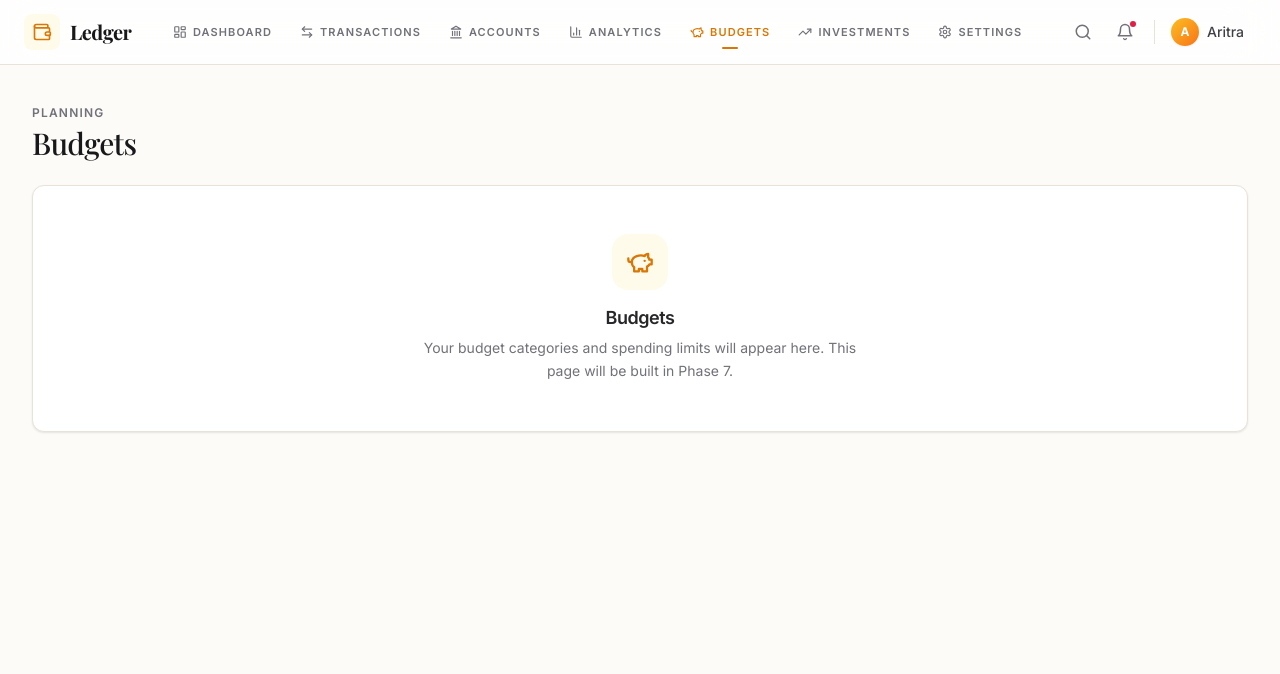
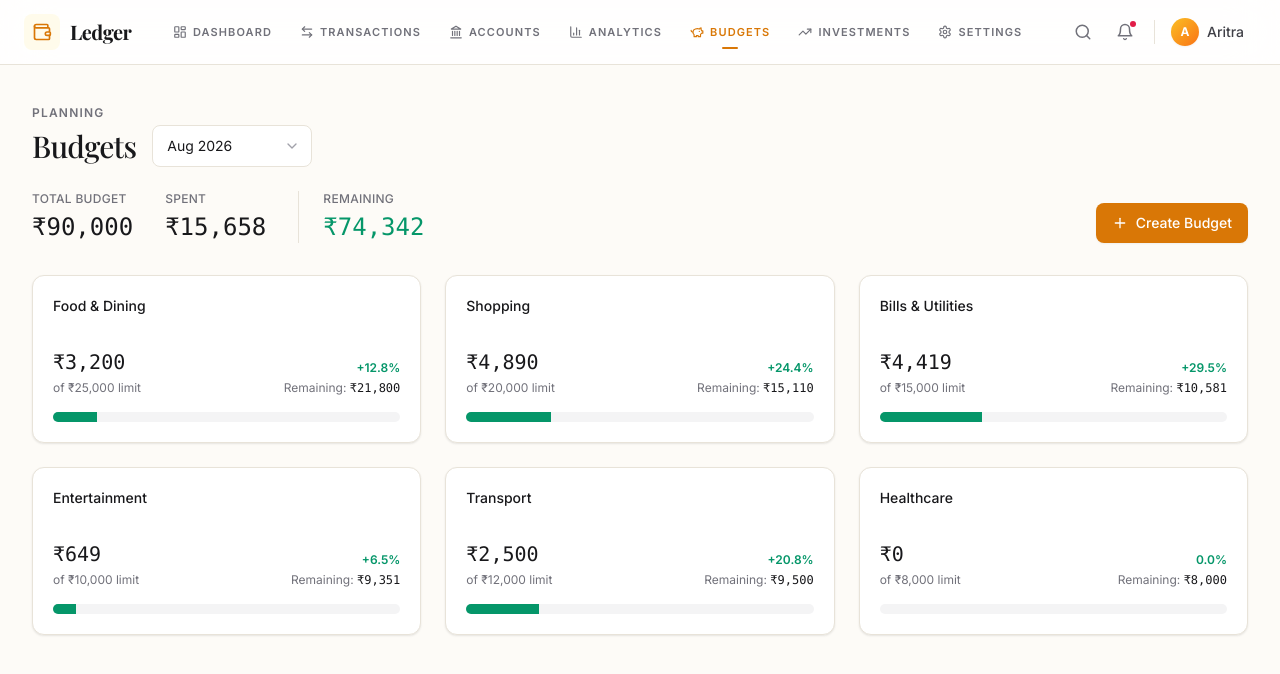
Before and after one commit to aritraio/FSD-2-Project, a React (Vite) app: page /budgets in a window 1280 px wide. Shown: the top 674 px of the page. Built offline with nearby package versions, Linux system fonts and the light colour scheme; a web font is replaced by a local one.

Commit message:
feat: implement full budget management dashboard with CRUD functionality and monthly filtering

```diff
--- a/src/pages/BudgetsPage.jsx
+++ b/src/pages/BudgetsPage.jsx
@@ -1,20 +1,184 @@
-import React from 'react';
-import { PiggyBank } from 'lucide-react';
+import React, { useState, useEffect, useMemo } from 'react';
+import { Plus } from 'lucide-react';
+import Button from '../components/ui/Button';
+import Select from '../components/ui/Select';
+import EmptyState from '../components/ui/EmptyState';
+import BudgetCard from '../components/budgets/BudgetCard';
+import BudgetModal from '../components/budgets/BudgetModal';
+import {
+  getBudgets,
+  saveBudget,
+  updateBudget,
+  deleteBudget,
+  getTransactions,
+} from '../services/storage';
+import { calcBudgetUtilization } from '../utils/calculations';
+import { formatINR } from '../utils/formatCurrency';
+import { format } from 'date-fns';
 
 export default function BudgetsPage() {
+  const [budgets, setBudgets] = useState([]);
+  const [transactions, setTransactions] = useState([]);
+
+  const [isModalOpen, setIsModalOpen] = useState(false);
+  const [editingBudget, setEditingBudget] = useState(null);
+
+  const [selectedMonth, setSelectedMonth] = useState('');
+
+  // Load initial data
+  useEffect(() => {
+    setBudgets(getBudgets());
+    setTransactions(getTransactions());
+    setSelectedMonth(format(new Date(), 'yyyy-MM'));
+  }, []);
+
+  // Extract unique months for filter from transactions
+  const monthOptions = useMemo(() => {
+    const monthMap = new Map();
+    // Always include current month
+    const currentKey = format(new Date(), 'yyyy-MM');
+    const currentLabel = format(new Date(), 'MMM yyyy');
+    monthMap.set(currentKey, currentLabel);
+
+    transactions.forEach((tx) => {
+      if (tx.date) {
+        const d = new Date(tx.date);
+        if (!isNaN(d.getTime())) {
+          const key = tx.date.substring(0, 7);
+          const label = format(d, 'MMM yyyy');
+          if (!monthMap.has(key)) monthMap.set(key, label);
+        }
+      }
+    });
+    return Array.from(monthMap.entries())
+      .map(([key, label]) => ({ value: key, label }))
+      .sort((a, b) => b.value.localeCompare(a.value)); // newest first
+  }, [transactions]);
+
+  // Derived Budgets Data for selected month
+  const budgetData = useMemo(() => {
+    return calcBudgetUtilization(budgets, transactions, selectedMonth);
+  }, [budgets, transactions, selectedMonth]);
+
+  // Overall Summary for selected month
+  const { totalBudget, totalSpent, totalRemaining } = useMemo(() => {
+    let budgetTotal = 0;
+    let spentTotal = 0;
+
+    budgetData.forEach(b => {
+      budgetTotal += b.limit;
+      spentTotal += b.spent;
+    });
+
+    return {
+      totalBudget: budgetTotal,
+      totalSpent: spentTotal,
+      totalRemaining: budgetTotal - spentTotal,
+    };
+  }, [budgetData]);
+
+  const handleAddClick = () => {
+    setEditingBudget(null);
+    setIsModalOpen(true);
+  };
+
+  const handleEditClick = (budget) => {
+    setEditingBudget(budget);
+    setIsModalOpen(true);
+  };
+
+  const handleDeleteClick = (id) => {
+    deleteBudget(id);
+    setBudgets(getBudgets());
+  };
+
+  const handleSaveBudget = (data) => {
+    if (editingBudget) {
+      updateBudget(data);
+    } else {
+      saveBudget(data);
+    }
+    setBudgets(getBudgets());
+  };
+
   return (
-    <div className="space-y-6">
-      <div>
-        <p className="label mb-1">Planning</p>
-        <h1 className="heading-lg text-zinc-900 dark:text-text-dark-primary">Budgets</h1>
+    <div className="space-y-8">
+      {/* Header & Month Selector */}
+      <div className="flex flex-col md:flex-row md:items-end justify-between gap-6">
+        <div>
+          <p className="label mb-1 text-zinc-500">Planning</p>
+          <div className="flex items-center gap-4 mb-6">
+            <h1 className="heading-lg text-zinc-900 dark:text-text-dark-primary">Budgets</h1>
+            {monthOptions.length > 0 && (
+              <div className="w-40">
+                <Select
+                  options={monthOptions}
+                  value={selectedMonth}
+                  onChange={(e) => setSelectedMonth(e.target.value)}
+                  placeholder={null}
+                />
+              </div>
+            )}
+          </div>
+
+          <div className="flex flex-wrap gap-x-8 gap-y-4">
+            <div>
+              <p className="text-xs text-zinc-500 dark:text-zinc-400 mb-1 font-medium tracking-wide">TOTAL BUDGET</p>
+              <p className="text-2xl font-mono text-zinc-900 dark:text-text-dark-primary">
+                {formatINR(totalBudget, { showSymbol: true })}
+              </p>
+            </div>
+            <div>
+              <p className="text-xs text-zinc-500 dark:text-zinc-400 mb-1 font-medium tracking-wide">SPENT</p>
+              <p className="text-2xl font-mono text-zinc-900 dark:text-text-dark-primary">
+                {formatINR(totalSpent, { showSymbol: true })}
+              </p>
+            </div>
+            <div className="pl-6 border-l border-ivory-border dark:border-surface-dark-border">
+              <p className="text-xs text-zinc-500 dark:text-zinc-400 mb-1 font-medium tracking-wide">REMAINING</p>
+              <p className={`text-2xl font-mono ${totalRemaining < 0 ? 'text-brand-red dark:text-rose-400' : 'text-brand-emerald dark:text-emerald-400'}`}>
+                {formatINR(totalRemaining, { showSymbol: true })}
+              </p>
+            </div>
+          </div>
+        </div>
+
+        <Button variant="primary" icon={<Plus className="w-4 h-4" />} onClick={handleAddClick}>
+          Create Budget
+        </Button>
       </div>
-      <div className="card p-12 flex flex-col items-center justify-center text-center">
-        <div className="w-14 h-14 rounded-2xl bg-amber-50 dark:bg-[rgba(245,158,11,0.12)] flex items-center justify-center mb-4">
-          <PiggyBank className="w-7 h-7 text-brand-amber" />
+
+      {/* Budgets Grid */}
+      {budgetData.length === 0 ? (
+        <div className="card p-8 md:p-12">
+          <EmptyState
+            title="No budgets created yet"
+            description="Set monthly spending limits for categories to track your finances better."
+            actionLabel="Create Budget"
+            onAction={handleAddClick}
+          />
         </div>
-        <h2 className="heading-sm text-zinc-800 dark:text-text-dark-primary mb-2">Budgets</h2>
-        <p className="body-sm max-w-md">Your budget categories and spending limits will appear here. This page will be built in Phase 7.</p>
-      </div>
+      ) : (
+        <div className="grid grid-cols-1 md:grid-cols-2 lg:grid-cols-3 gap-6">
+          {budgetData.map(budget => (
+            <BudgetCard
+              key={budget.id}
+              budget={budget}
+              onEdit={handleEditClick}
+              onDelete={handleDeleteClick}
+            />
+          ))}
+        </div>
+      )}
+
+      {/* Modal */}
+      <BudgetModal
+        isOpen={isModalOpen}
+        onClose={() => setIsModalOpen(false)}
+        budget={editingBudget}
+        onSave={handleSaveBudget}
+        existingBudgets={budgets}
+      />
     </div>
   );
 }
```
Also changed, not shown: 1 other file (tests, documents, lock files or other folders).
